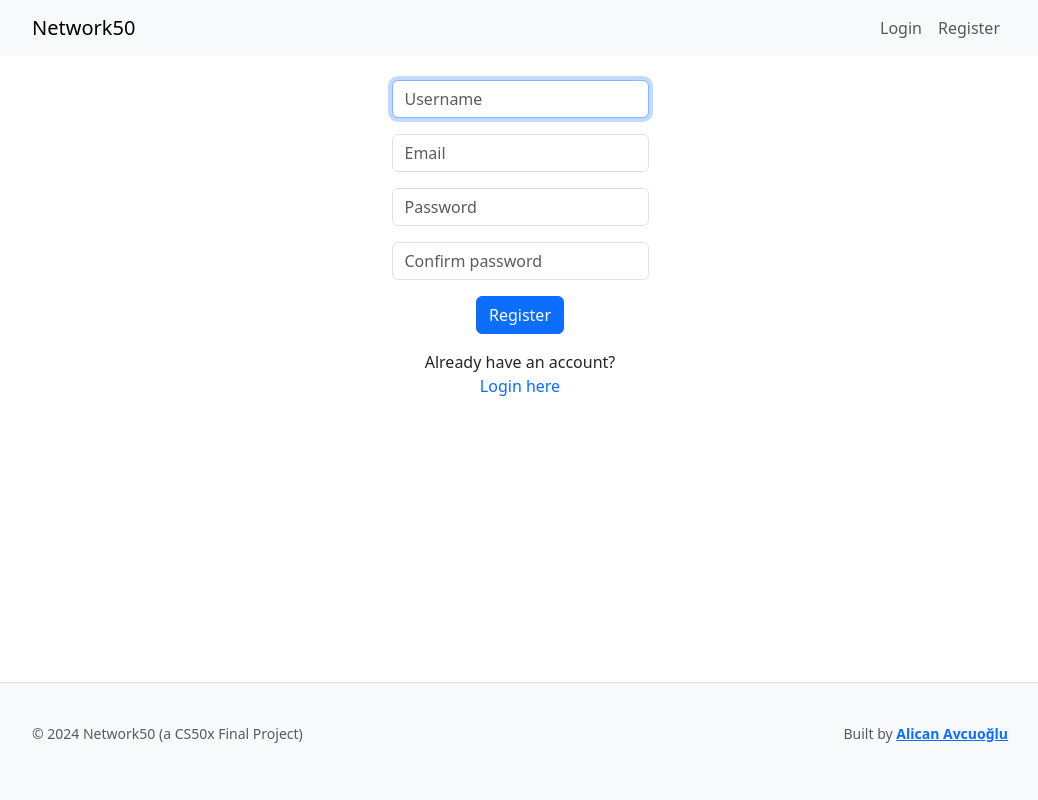
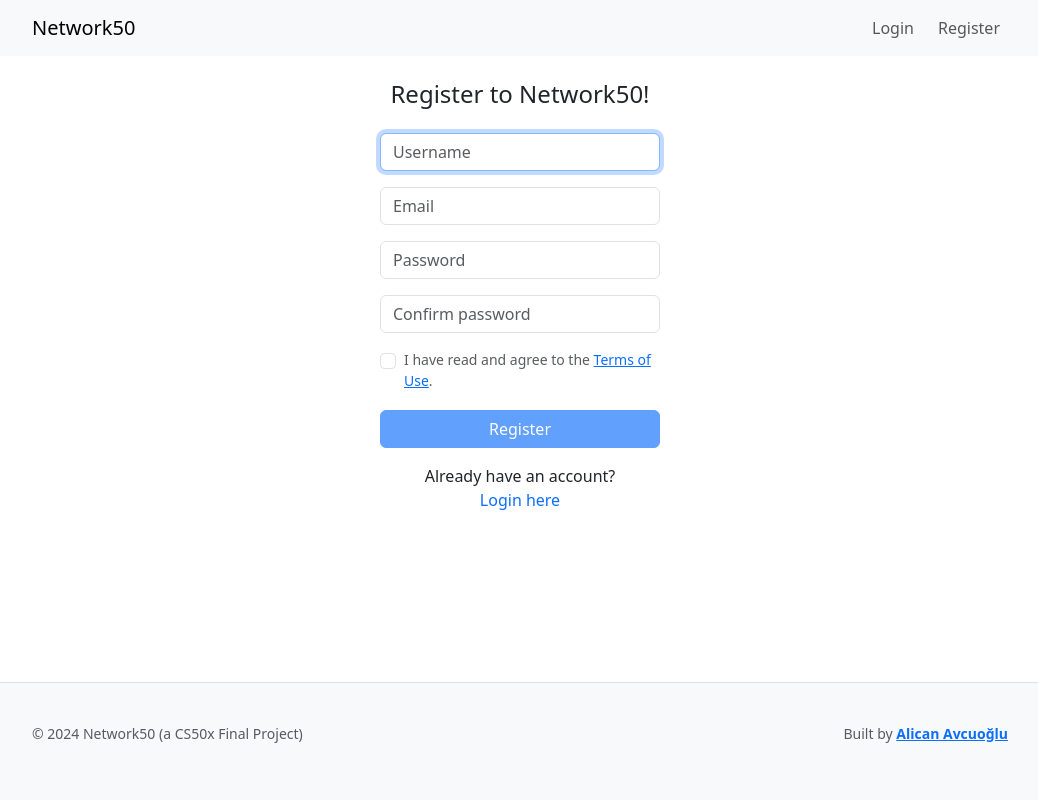
Before and after one commit to alicanavcuoglu/network, a Flask app: page /register in a window 1280 px wide. Shown: the whole page, without its empty margins (120-1158 px from the left). Run offline with Flask 3, Linux system fonts and the light colour scheme; some libraries are stand-ins or nearby versions.

Commit message:
terms added, auth pages layout updates

```diff
--- a/app/events.py
+++ b/app/events.py
@@ -9,14 +9,14 @@ connected_users = {}
 def init_socketio(socketio):
     @socketio.on("connect")
     def handle_connect():
-        user_id = session["user_id"]
+        user_id = session.get("user_id")
         if user_id:
             connected_users[user_id] = request.sid
 
 
     @socketio.on("disconnect")
     def handle_disconnect():
-        user_id = session["user_id"]
+        user_id = session.get("user_id")
         if user_id in connected_users:
             del connected_users[user_id]  # Remove SID when the user disconnects
 
--- a/app/routes/auth_routes.py
+++ b/app/routes/auth_routes.py
@@ -16,6 +16,7 @@ def register():
         email = request.form["email"]
         password = request.form["password"]
         confirmation = request.form["confirmation"]
+        terms = request.form.get("terms")
 
         # Ensure fullname was submitted
         if not username or not email or not password or not confirmation:
@@ -40,6 +41,10 @@ def register():
         # Check password for minimum length
         if len(password) < 8:
             flash("New password must be at least 8 characters long.", "error")
+            return redirect(url_for("auth.register"))
+
+        if not terms:
+            flash("You must accept the Terms of Use to register.", "error")
             return redirect(url_for("auth.register"))
 
         # Generate hash password to ensure safety
--- a/app/static/styles.css
+++ b/app/static/styles.css
@@ -272,3 +272,11 @@ p > a {
 .ps-search {
   padding-left: 2.6rem;
 }
+
+.auth-form {
+  display: flex;
+  flex-direction: column;
+  gap: 1rem;
+  max-width: 280px;
+  margin: 0 auto;
+}
--- a/app/templates/auth/login.html
+++ b/app/templates/auth/login.html
@@ -1,20 +1,27 @@
-{% extends "layout.html" %}
+{% extends "layout.html" %} {% block title %} Log In {% endblock %} {% block
+main %}
+<form action="{{ url_for('auth.login') }}" method="post" class="auth-form">
+	<h1 class="fs-4 text-center">Register to Network50!</h1>
+	<input
+		autocomplete="off"
+		autofocus
+		class="form-control"
+		name="username"
+		placeholder="Username"
+		type="text" />
+	<input
+		class="form-control"
+		name="password"
+		placeholder="Password"
+		type="password" />
+	<button class="btn btn-primary" type="submit">Log In</button>
 
-{% block title %}
-Log In
-{% endblock %}
-
-{% block main %}
-<form action="/login" method="post" class="text-center">
-    <div class="mb-3">
-        <input autocomplete="off" autofocus class="form-control mx-auto w-auto" name="username" placeholder="Username"
-            type="text">
-    </div>
-    <div class="mb-3">
-        <input class="form-control mx-auto w-auto" name="password" placeholder="Password" type="password">
-    </div>
-    <button class="btn btn-primary" type="submit">Log In</button>
-
-    <p class="mt-3">Don't have an account?<br /><a href="/register" class="text-primary">Register here</a></p>
+	<p class="text-center">
+		Don't have an account?<br /><a
+			href="{{ url_for('auth.register') }}"
+			class="text-primary"
+			>Register here</a
+		>
+	</p>
 </form>
 {% endblock %}
--- a/app/templates/auth/register.html
+++ b/app/templates/auth/register.html
@@ -1,28 +1,176 @@
-{% extends "layout.html" %}
+{% extends "layout.html" %} {% block title %} Register {% endblock %} {% block
+main %}
 
-{% block title %}
-Register
+<form action="{{ url_for('auth.register') }}" method="post" class="auth-form">
+	<h1 class="fs-4 text-center">Register to Network50!</h1>
+	<input
+		autocomplete="off"
+		autofocus
+		class="form-control"
+		name="username"
+		placeholder="Username"
+		type="text" />
+	<input
+		autocomplete="off"
+		autofocus
+		class="form-control"
+		name="email"
+		placeholder="Email"
+		type="email" />
+	<input
+		class="form-control"
+		name="password"
+		placeholder="Password"
+		type="password" />
+	<input
+		class="form-control"
+		name="confirmation"
+		placeholder="Confirm password"
+		type="password" />
+	<div class="form-check">
+		<input
+			class="form-check-input"
+			type="checkbox"
+			value="terms"
+            name="terms"
+			id="terms" />
+		<label class="form-check-label small text-muted" for="terms"
+			>I have read and agree to the
+			<a
+				href="#"
+				data-bs-toggle="modal"
+				data-bs-target="#termsModal"
+				onclick="event.stopPropagation()"
+				>Terms of Use</a
+			>.</label
+		>
+	</div>
+
+	<button class="btn btn-primary" type="submit" disabled>Register</button>
+
+	<p class="text-center">
+		Already have an account?<br /><a
+			href="{{ url_for('auth.login') }}"
+			class="text-primary"
+			>Login here</a
+		>
+	</p>
+</form>
+
+<!-- Modal Body -->
+<!-- if you want to close by clicking outside the modal, delete the last endpoint:data-bs-backdrop and data-bs-keyboard -->
+<div
+	class="modal fade"
+	id="termsModal"
+	tabindex="-1"
+	role="dialog"
+	aria-labelledby="Terms of Use"
+	aria-hidden="true">
+	<div
+		class="modal-dialog modal-dialog-scrollable modal-dialog-centered"
+		role="document">
+		<div class="modal-content">
+			<div class="modal-header">
+				<h5 class="modal-title">Terms of Use</h5>
+				<button
+					type="button"
+					class="btn-close"
+					data-bs-dismiss="modal"
+					aria-label="Close"></button>
+			</div>
+			<div class="modal-body">
+				<p>By creating an account, you agree to the following:</p>
+
+				<ol class="list-group list-group-numbered">
+					<li class="list-group-item border-0 p-0">
+						<strong>Eligibility</strong>
+						<p>
+							You are an enrolled student in Harvard's CS50
+							courses.
+						</p>
+					</li>
+					<li class="list-group-item border-0 p-0">
+						<strong>Account Responsibility</strong>
+						<p>
+							You are responsible for maintaining the
+							confidentiality of your account credentials and for
+							any activity conducted through your account.
+						</p>
+					</li>
+					<li class="list-group-item border-0 p-0">
+						<strong>Respectful Conduct</strong>
+						<p>
+							You agree to interact respectfully with other users.
+							Harassment, hate speech, or any inappropriate
+							behavior will result in account suspension or
+							removal.
+						</p>
+					</li>
+					<li class="list-group-item border-0 p-0">
+						<strong>Appropriate Content</strong>
+						<p>
+							You will not post or share content that is
+							offensive, harmful, or violates intellectual
+							property rights.
+						</p>
+					</li>
+					<li class="list-group-item border-0 p-0">
+						<strong>Privacy</strong>
+						<p>
+							You understand that your personal information,
+							including your name, image and profile details, may be
+							visible to other users within the app.
+						</p>
+					</li>
+					<li class="list-group-item border-0 p-0">
+						<strong>Use of the App</strong>
+						<p>
+							You will use this app solely for connecting with
+							other CS50 students and for educational and social
+							purposes related to the course.
+						</p>
+					</li>
+					<li class="list-group-item border-0 p-0">
+						<strong>Spam and Unauthorized Activities</strong>
+						<p>
+							You will not engage in spam, unsolicited
+							advertising, or any unauthorized activities that
+							could disrupt the app’s functionality or harm its
+							users.
+						</p>
+					</li>
+					<li class="list-group-item border-0 p-0">
+						<strong>Data Collection</strong>
+						<p>
+							The app may collect limited data to improve
+							functionality. This data will not be shared with
+							third parties without your consent.
+						</p>
+					</li>
+					<li class="list-group-item border-0 p-0">
+						<strong>Changes to the Terms</strong>
+						<p class="mb-0">
+							The app administrators reserve the right to modify
+							these terms at any time. Continued use of the app
+							implies acceptance of the updated terms.
+						</p>
+					</li>
+				</ol>
+			</div>
+		</div>
+	</div>
+</div>
+
+<script>
+	const terms = document.getElementById("terms");
+	const button = document.querySelector("button");
+
+	terms.addEventListener("change", function () {
+		if (this.checked) {
+			button.disabled = false;
+		} else {
+			button.disabled = true;
+		}
+	});
+</script>
 {% endblock %}
-
-{% block main %}
-
-<form action="/register" method="post" class="text-center">
-    <div class="mb-3">
-        <input autocomplete="off" autofocus class="form-control mx-auto w-auto" name="username" placeholder="Username"
-            type="text">
-    </div>
-    <div class="mb-3">
-        <input autocomplete="off" autofocus class="form-control mx-auto w-auto" name="email" placeholder="Email"
-            type="email">
-    </div>
-    <div class="mb-3">
-        <input class="form-control mx-auto w-auto" name="password" placeholder="Password" type="password">
-    </div>
-    <div class="mb-3">
-        <input class="form-control mx-auto w-auto" name="confirmation" placeholder="Confirm password" type="password">
-    </div>
-    <button class="btn btn-primary" type="submit">Register</button>
-
-    <p class="mt-3">Already have an account?<br/><a href="/login" class="text-primary">Login here</a></p>
-</form>
-{% endblock %}
--- a/app/templates/layout.html
+++ b/app/templates/layout.html
@@ -210,7 +210,7 @@
 						</div>
 						{% else %}
 						<div class="ms-auto">
-							<ul class="navbar-nav">
+							<ul class="navbar-nav d-flex flex-row gap-2">
 								<li class="nav-item">
 									<a class="nav-link" href="/login">Login</a>
 								</li>
```
